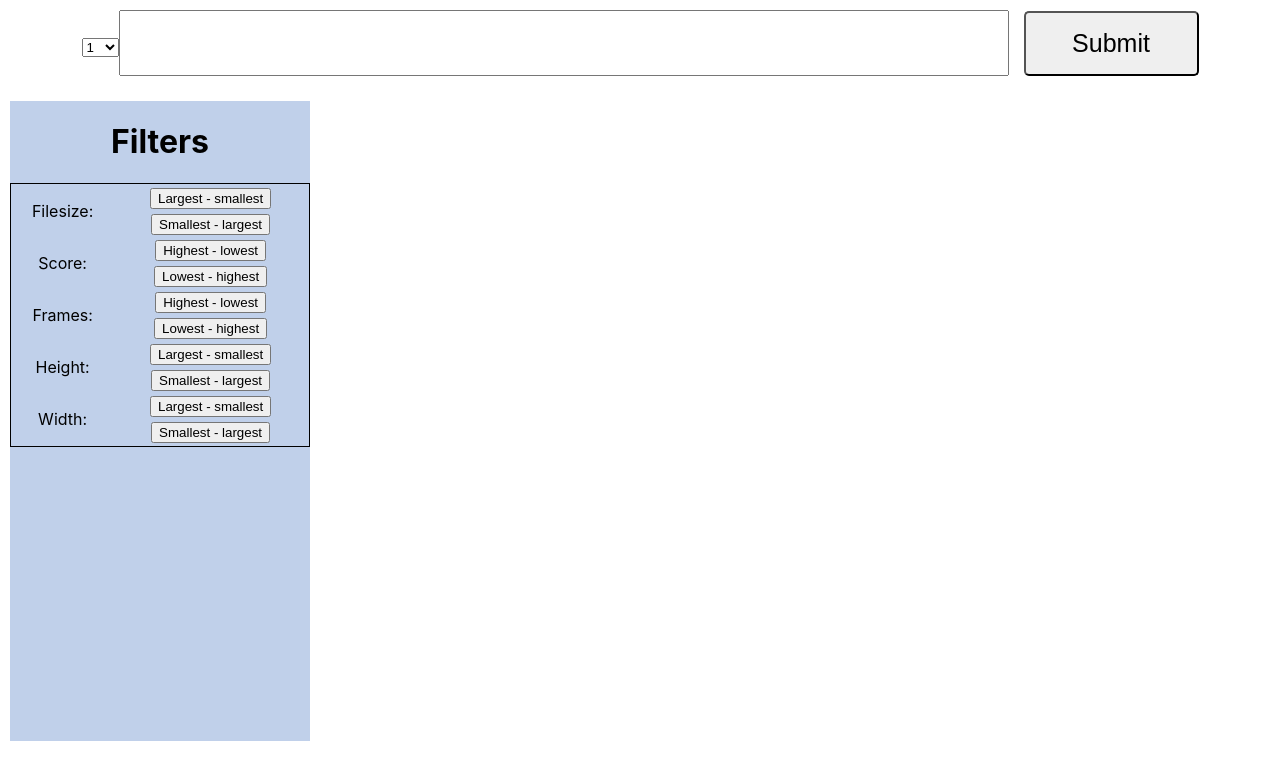
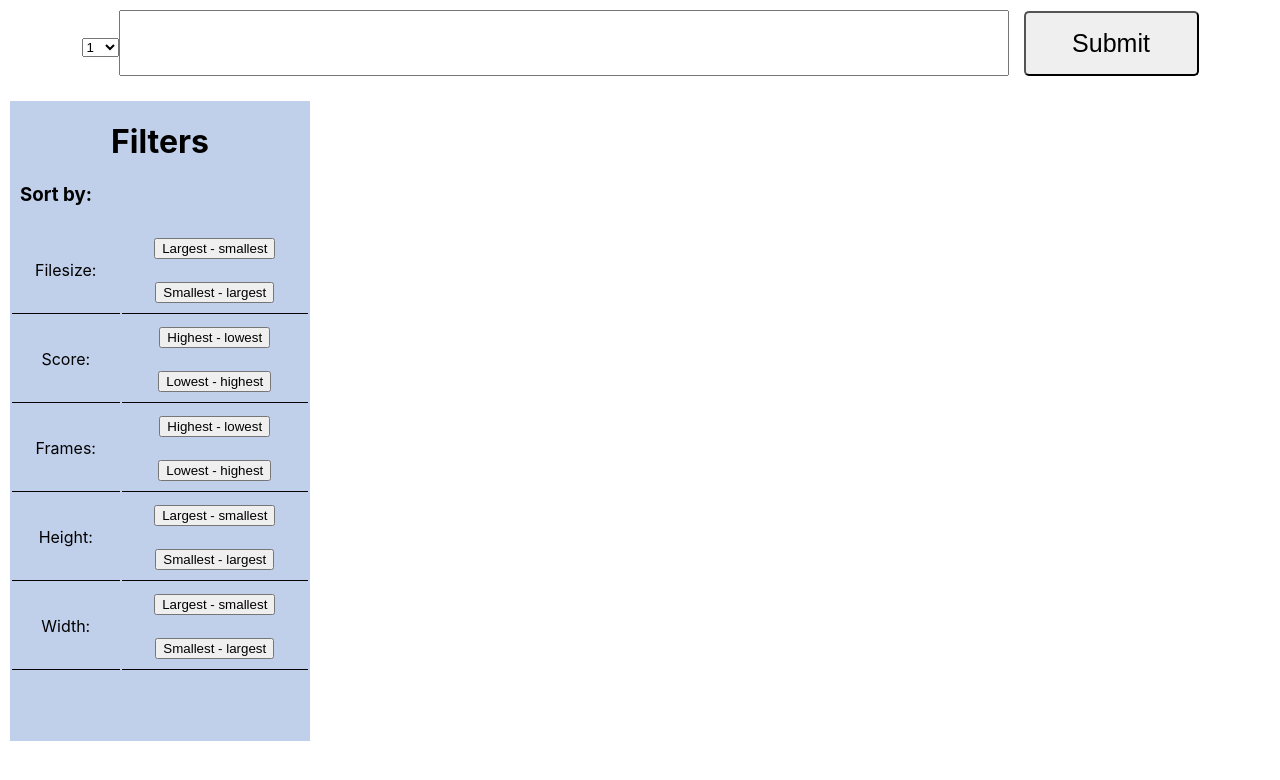
Before and after one commit to pnolan89/gif-sorter, a React (Create React App) app: page / in a window 1280 px wide. Shown: the top 780 px of the page. Built offline with nearby package versions, Linux system fonts and the light colour scheme.

Commit message:
styling updates

```diff
--- a/src/filters/filters.css
+++ b/src/filters/filters.css
@@ -7,5 +7,17 @@
 
 #filters-box table {
   width: 100%;
-  border: 1px solid black;
 }
+
+#filters-box td {
+  padding: 10px;
+}
+
+#filters-box td.border-bottom {
+  border-bottom: 1px solid black;
+}
+
+.left-align {
+  text-align: left;
+  padding-left: 10px;
+}
--- a/src/filters/filters.jsx
+++ b/src/filters/filters.jsx
@@ -10,41 +10,42 @@ class Filters extends Component {
     return (
       <div id="filters-box">
         <h1>Filters</h1>
+        <h3 className="left-align">Sort by: </h3>
         <table>
           <tr>
-            <td rowspan="2">Filesize: </td>
+            <td rowspan="2" className="border-bottom">Filesize: </td>
             <td><button name="size-l" onClick={this.props.handleSortUpdate}>Largest - smallest</button></td>
           </tr>
           <tr>
-            <td><button name="size-s" onClick={this.props.handleSortUpdate}>Smallest - largest</button></td>
+            <td className="border-bottom"><button name="size-s" onClick={this.props.handleSortUpdate}>Smallest - largest</button></td>
           </tr>
           <tr>
-            <td rowspan="2">Score: </td>
+            <td rowspan="2" className="border-bottom">Score: </td>
             <td><button name="score-h" onClick={this.props.handleSortUpdate}>Highest - lowest</button></td>
           </tr>
           <tr>
-            <td><button name="score-l" onClick={this.props.handleSortUpdate}>Lowest - highest</button></td>
+            <td className="border-bottom"><button name="score-l" onClick={this.props.handleSortUpdate}>Lowest - highest</button></td>
           </tr>
           <tr>
-            <td rowspan="2">Frames: </td>
+            <td rowspan="2" className="border-bottom">Frames: </td>
             <td><button name="frames-h" onClick={this.props.handleSortUpdate}>Highest - lowest</button></td>
           </tr>
           <tr>
-            <td><button name="frames-l" onClick={this.props.handleSortUpdate}>Lowest - highest</button></td>
+            <td className="border-bottom"><button name="frames-l" onClick={this.props.handleSortUpdate}>Lowest - highest</button></td>
           </tr>
           <tr>
-            <td rowspan="2">Height: </td>
+            <td rowspan="2" className="border-bottom">Height: </td>
             <td><button name="height-l" onClick={this.props.handleSortUpdate}>Largest - smallest</button></td>
           </tr>
           <tr>
-            <td><button name="height-s" onClick={this.props.handleSortUpdate}>Smallest - largest</button></td>
+            <td className="border-bottom"><button name="height-s" onClick={this.props.handleSortUpdate}>Smallest - largest</button></td>
           </tr>
           <tr>
-            <td rowspan="2">Width: </td>
+            <td rowspan="2" className="border-bottom">Width: </td>
             <td><button name="width-l" onClick={this.props.handleSortUpdate}>Largest - smallest</button></td>
           </tr>
           <tr>
-            <td><button name="width-s" onClick={this.props.handleSortUpdate}>Smallest - largest</button></td>
+            <td className="border-bottom"><button name="width-s" onClick={this.props.handleSortUpdate}>Smallest - largest</button></td>
           </tr>
         </table>
       </div>
```
